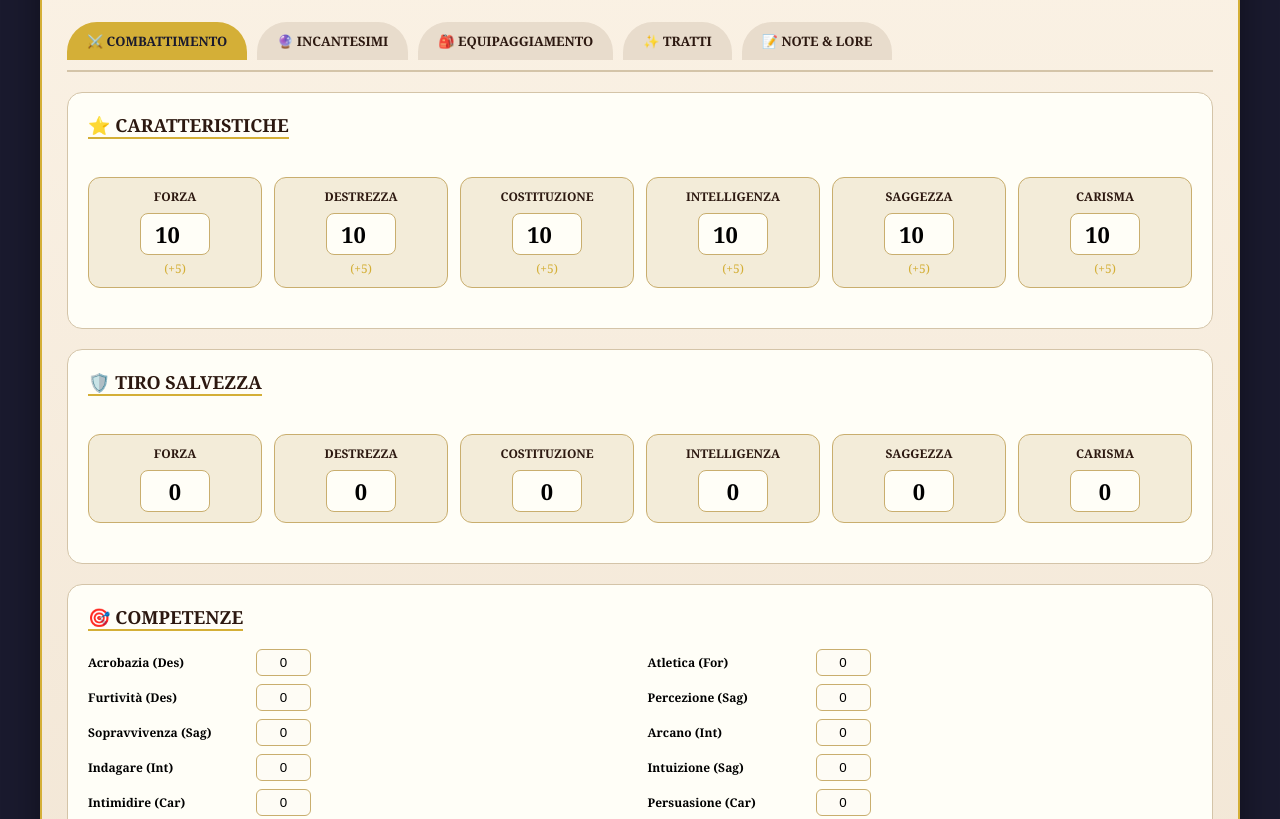
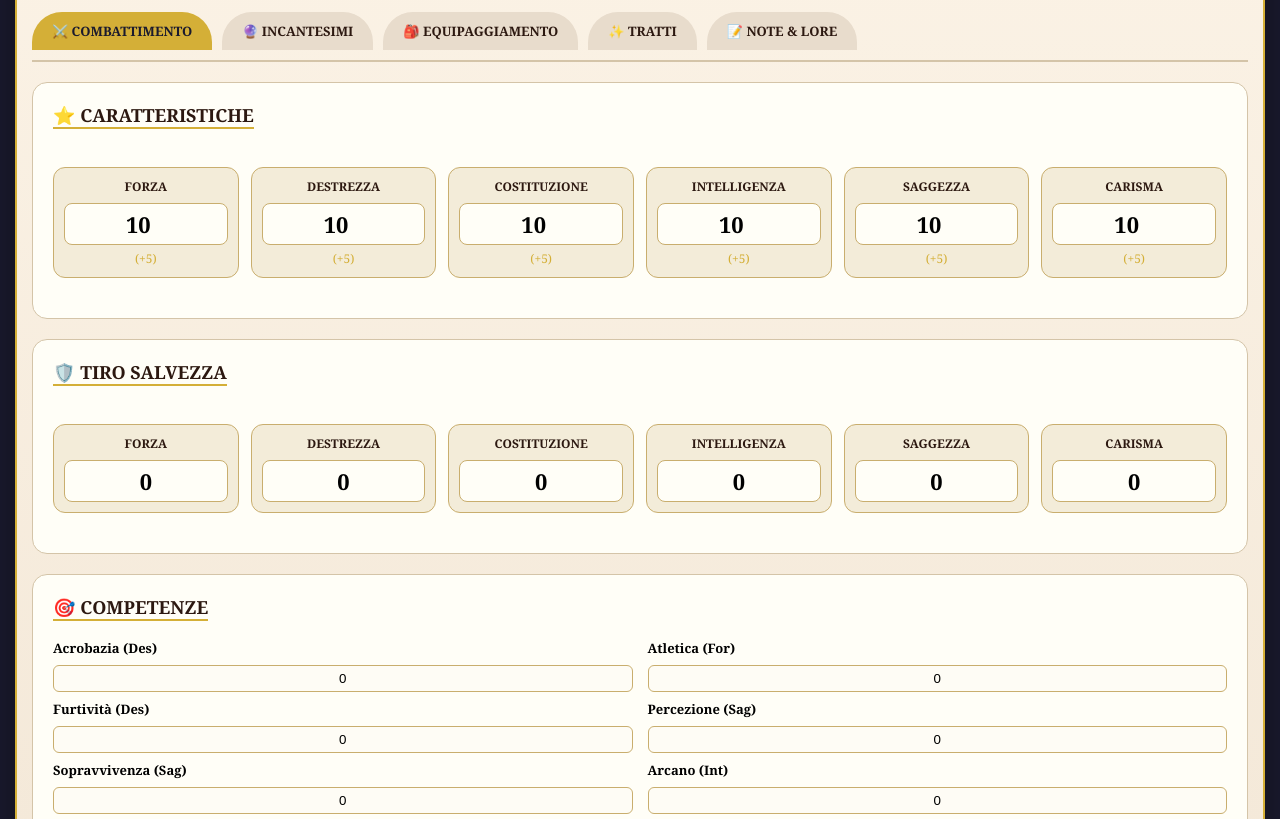
Before and after one commit to ravenforge22/miniature-dnd, a plain HTML site: page index.html in a window 1280 px wide. Shown: the part 668-1487 px from the top of the page. Drawn offline with Linux system fonts and the light colour scheme.

Commit message:
index.html

```diff
--- a/index.html
+++ b/index.html
@@ -9,6 +9,58 @@
             margin: 0;
             padding: 0;
             box-sizing: border-box;
+        }
+                /* RISOLVE IL PROBLEMA DEL LAYOUT CHE TAGLIA A DESTRA SU MOBILE */
+        .container {
+            max-width: 100% !important;
+            overflow-x: hidden !important;
+        }
+
+        .content {
+            max-width: 100% !important;
+            overflow-x: hidden !important;
+            padding: 15px !important;
+        }
+
+        .sheet-card {
+            max-width: 100% !important;
+            overflow-x: hidden !important;
+        }
+
+        .form-row {
+            max-width: 100% !important;
+            flex-wrap: wrap !important;
+        }
+
+        .form-row input,
+        .form-row textarea,
+        .skill-item input,
+        .stats-top input,
+        .stat-box input,
+        .sheet-card textarea {
+            max-width: 100% !important;
+            width: 100% !important;
+            box-sizing: border-box !important;
+        }
+
+        .skill-item {
+            flex-wrap: wrap !important;
+            max-width: 100% !important;
+        }
+
+        .skill-item label {
+            width: 100% !important;
+            font-size: 13px !important;
+        }
+
+        /* Forza il contenitore a non superare lo schermo */
+        body {
+            overflow-x: hidden !important;
+            max-width: 100vw !important;
+        }
+
+        * {
+            box-sizing: border-box !important;
         }
 
         body {
```
